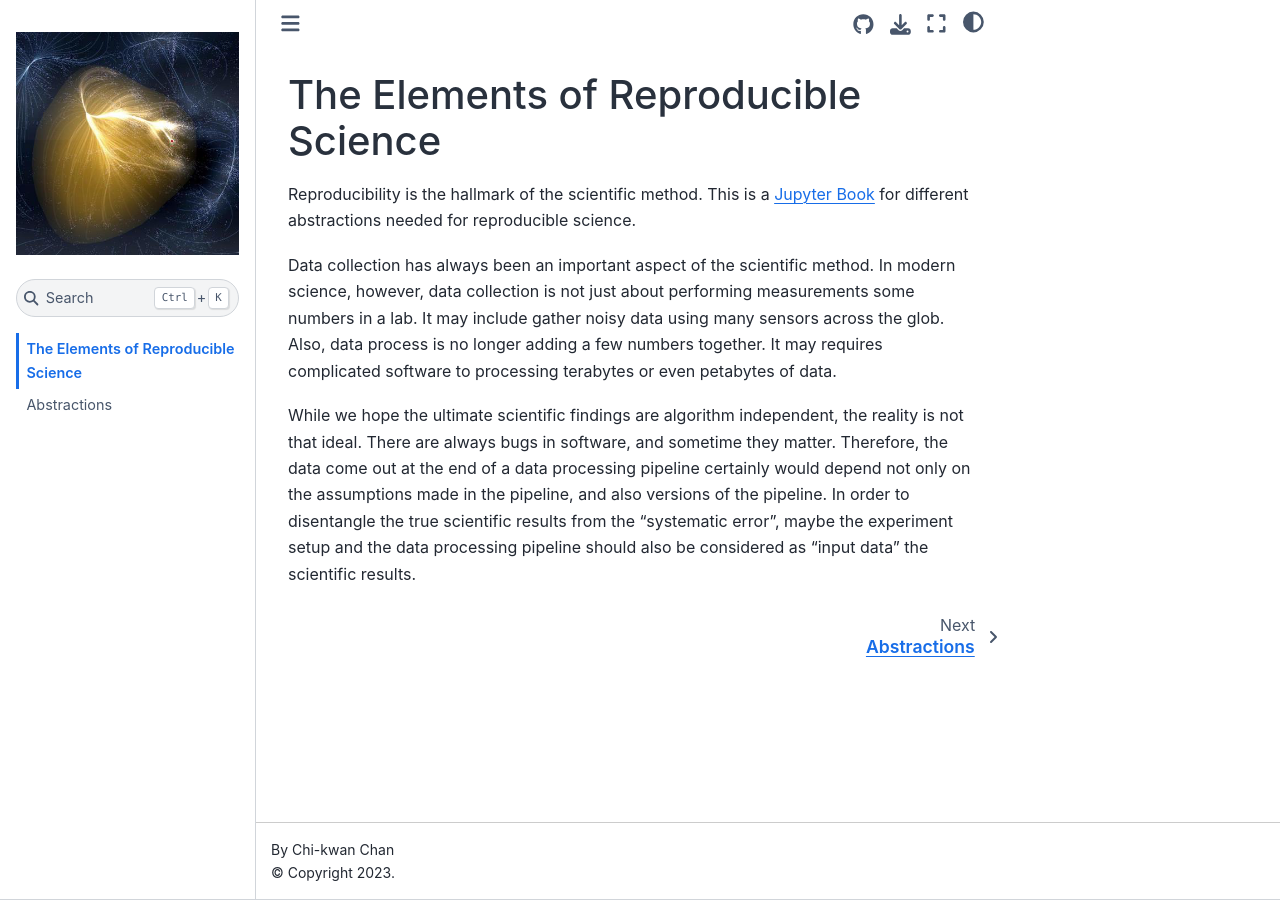
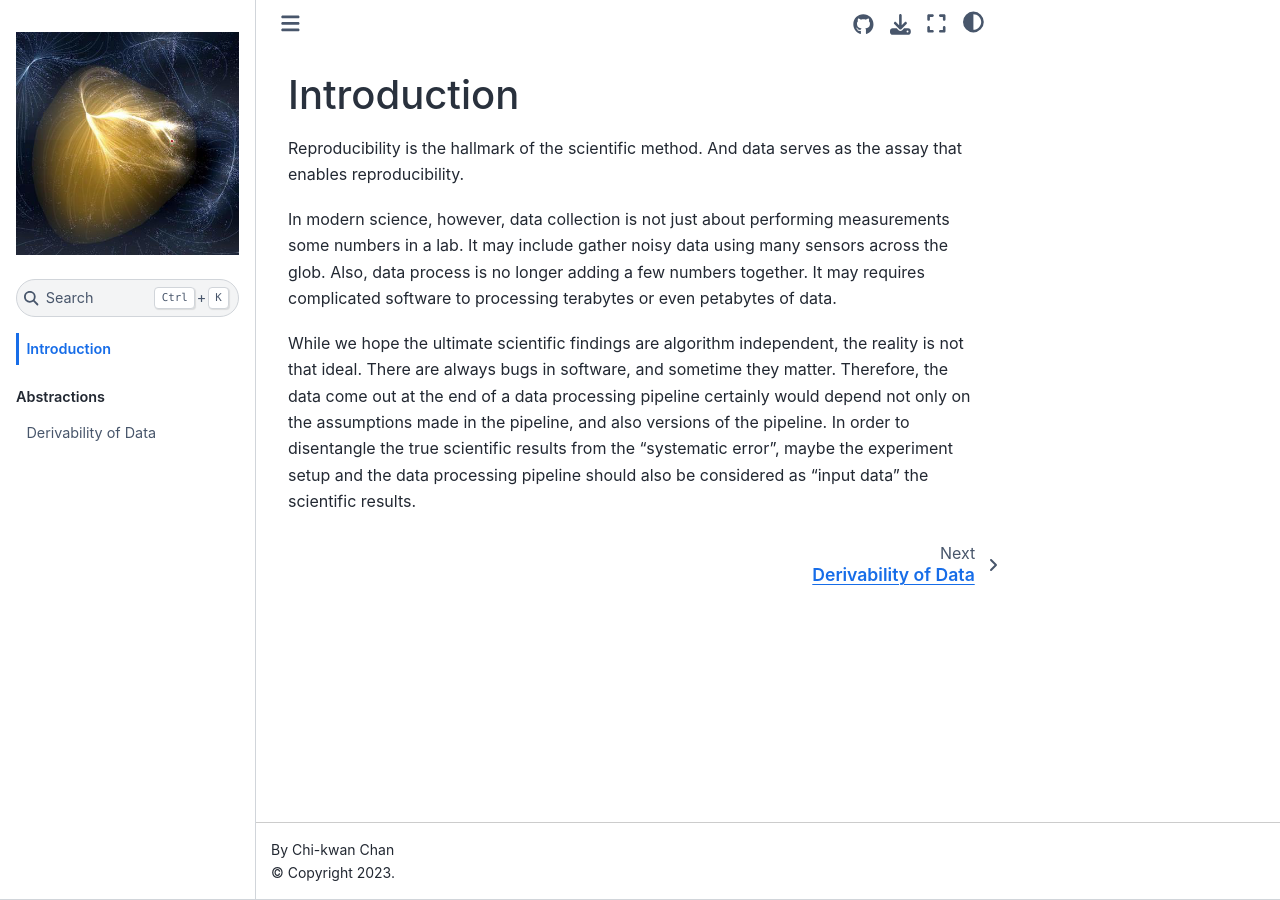
Before and after one commit to l6a/elements, a Jupyter Book: the page built from docs/index.md, in a window 1280 px wide. Built offline with Jupyter Book 1.0.4 settings and Sphinx 7.4.7 and the Sphinx Book theme 1.1.4, drawn with Linux system fonts in a browser that asks for light colours.

Commit message:
Restructure the contents

```diff
--- a/docs/_toc.yml
+++ b/docs/_toc.yml
@@ -3,5 +3,7 @@
 
 format: jb-book
 root: index
-chapters:
-- file: abstractions
+parts:
+- caption: Abstractions
+  chapters:
+  - file: derivability
--- a/docs/abstractions.md
+++ b/docs/derivability.md
@@ -1,6 +1,4 @@
-# Abstractions
-
-## Derivability of Data
+# Derivability of Data
 
 Derivability is the degree of something can be calculated or obtained
 from something else.
--- a/docs/index.md
+++ b/docs/index.md
@@ -1,11 +1,8 @@
-# The Elements of Reproducible Science
+# Introduction
 
 Reproducibility is the hallmark of the scientific method.
-This is a [Jupyter Book](https://jupyterbook.org/) for different
-abstractions needed for reproducible science.
+And data serves as the assay that enables reproducibility.
 
-Data collection has always been an important aspect of the scientific
-method.
 In modern science, however, data collection is not just about
 performing measurements some numbers in a lab.
 It may include gather noisy data using many sensors across the glob.
```
